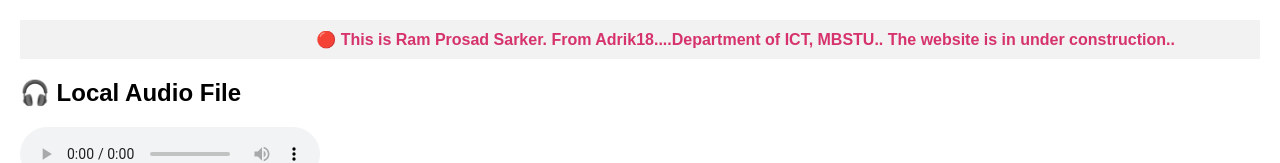
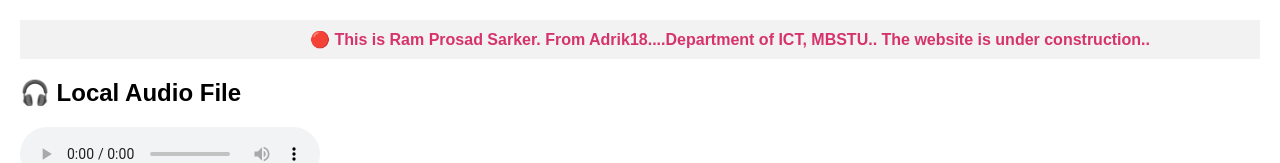
Before and after one commit to RamProsadSarker/Ecomm, a plain HTML site: page index.html in a window 1280 px wide. Shown: the top 163 px of the page. Drawn offline with Linux system fonts and the light colour scheme.

Commit message:
Update index.html

```diff
--- a/index.html
+++ b/index.html
@@ -36,7 +36,7 @@
 
   <!-- Top News Marquee -->
   <div class="marquee">
-    <span>🔴 This is Ram Prosad Sarker. From Adrik18....Department of ICT, MBSTU.. The website is in under construction..</span>
+    <span>🔴 This is Ram Prosad Sarker. From Adrik18....Department of ICT, MBSTU.. The website is under construction..</span>
   </div>
 
   <!-- YouTube "Audio-like" Embed -->
```
